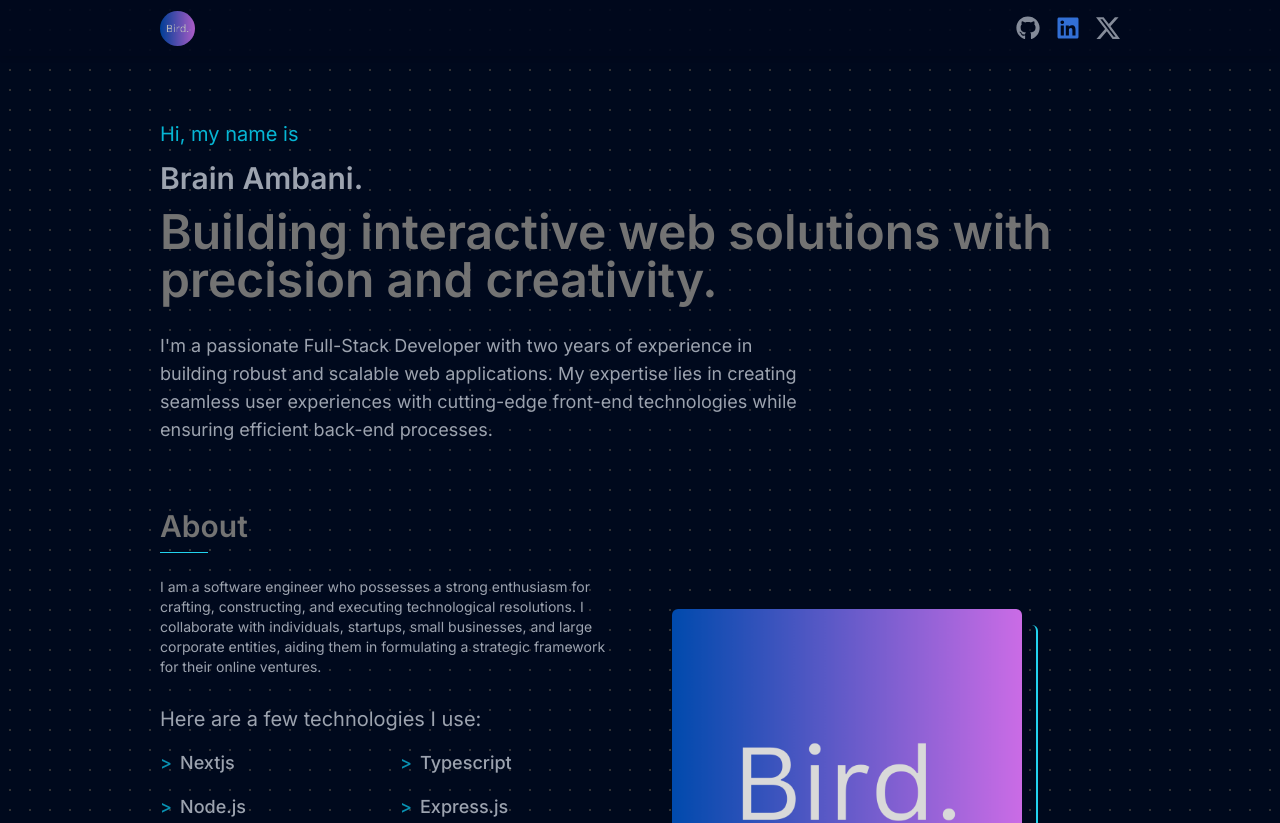
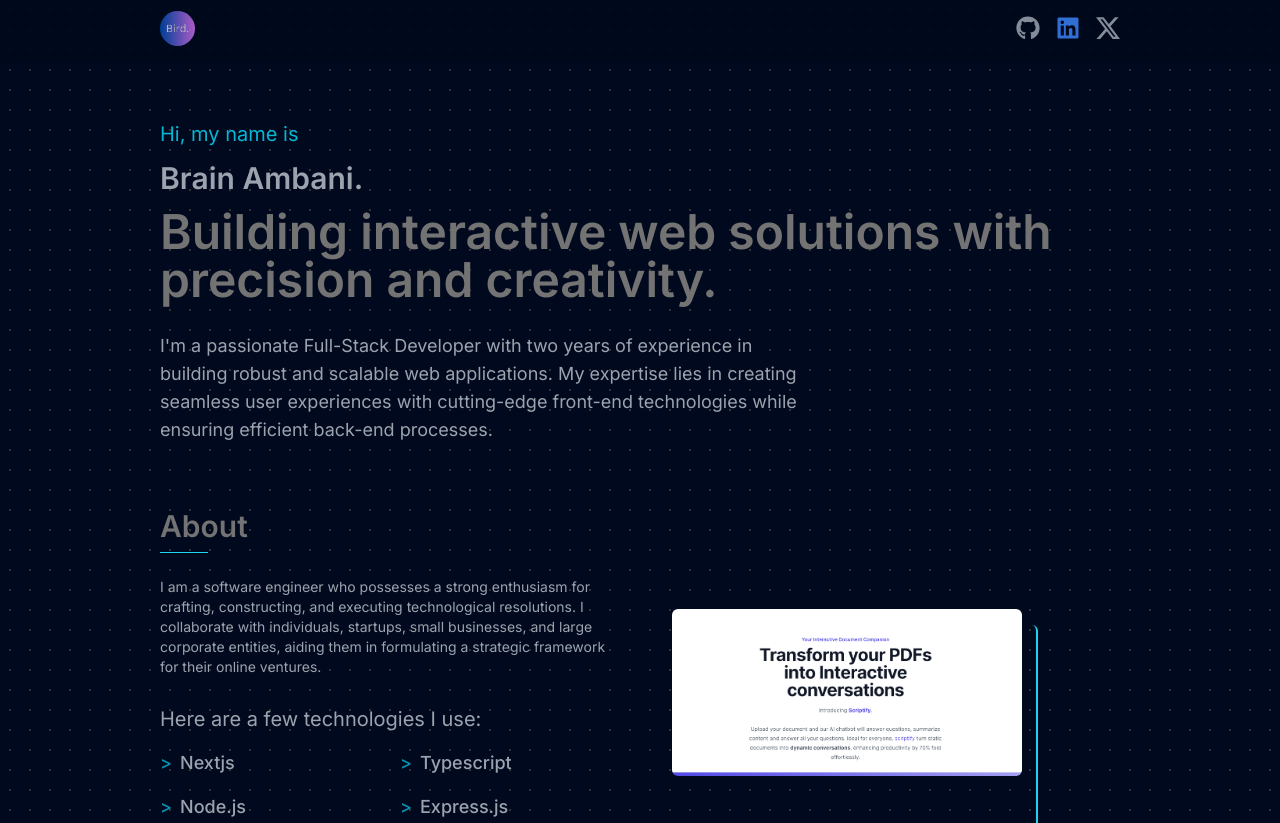
Before and after one commit to brain-ambani/next-portfolio, a Next.js app: page / in a window 1280 px wide. Shown: the top 823 px of the page. Built offline with nearby package versions, Linux system fonts and the light colour scheme.

Commit message:
changed the about display image

```diff
--- a/components/about-display.tsx
+++ b/components/about-display.tsx
@@ -5,7 +5,7 @@ export const AboutDisplay = () => {
     <div className="sm:ml-4">
       <div className="relative  ">
         <Image
-          src="/assets/profile.png"
+          src="/assets/scriptify.png"
           width={350}
           height={350}
           alt="about"
```
